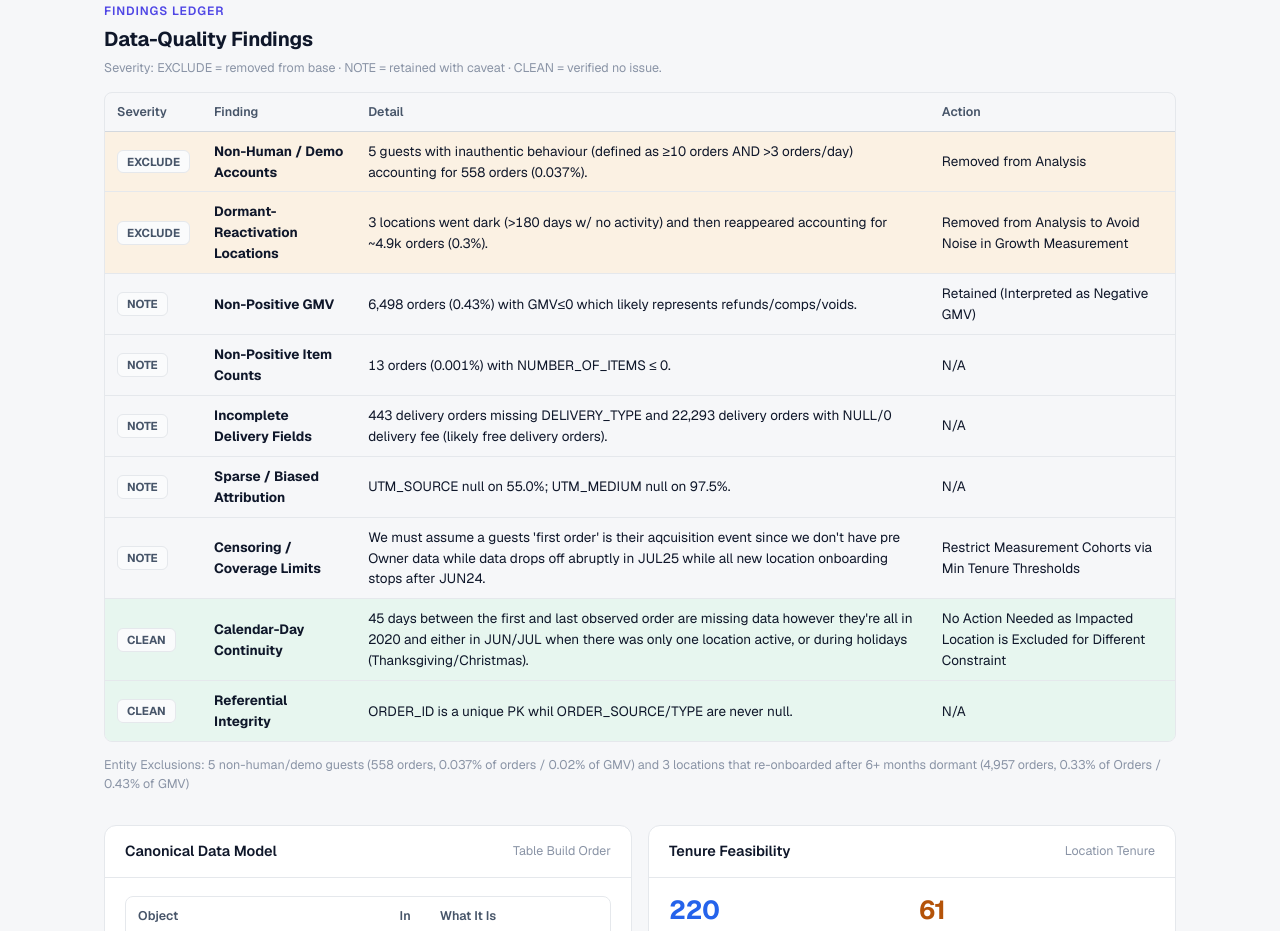
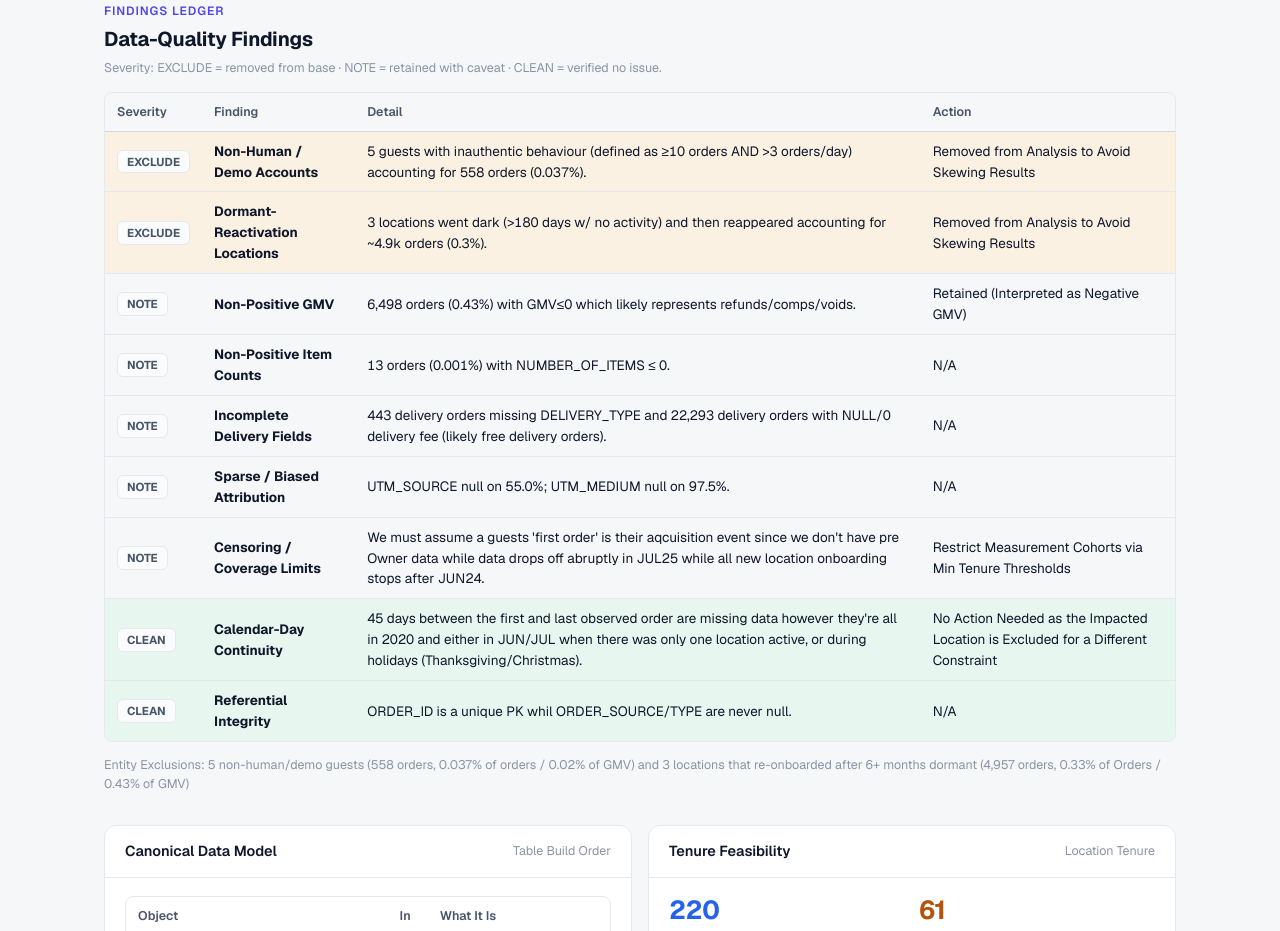
Before and after one commit to ShravanVijayabaskaran/sv-owner-growth-case-study, a Next.js app: page /data-quality in a window 1280 px wide. Shown: the part 1320-2251 px from the top of the page. Built offline with nearby package versions, Linux system fonts and the light colour scheme.

Commit message:
Update dataQuality.ts

```diff
--- a/src/data/dataQuality.ts
+++ b/src/data/dataQuality.ts
@@ -46,14 +46,14 @@ export const TENURE = {
 // Data-quality findings ledger
 export type DQSeverity = "EXCLUDE" | "NOTE" | "CLEAN";
 export const DQ_FINDINGS: { severity: DQSeverity; finding: string; detail: string; action: string }[] = [
-  { severity: "EXCLUDE", finding: "Non-Human / Demo Accounts", detail: "5 guests with inauthentic behaviour (defined as ≥10 orders AND >3 orders/day) accounting for 558 orders (0.037%).", action: "Removed from Analysis" },
-  { severity: "EXCLUDE", finding: "Dormant-Reactivation Locations", detail: "3 locations went dark (>180 days w/ no activity) and then reappeared accounting for ~4.9k orders (0.3%).", action: "Removed from Analysis to Avoid Noise in Growth Measurement" },
+  { severity: "EXCLUDE", finding: "Non-Human / Demo Accounts", detail: "5 guests with inauthentic behaviour (defined as ≥10 orders AND >3 orders/day) accounting for 558 orders (0.037%).", action: "Removed from Analysis to Avoid Skewing Results" },
+  { severity: "EXCLUDE", finding: "Dormant-Reactivation Locations", detail: "3 locations went dark (>180 days w/ no activity) and then reappeared accounting for ~4.9k orders (0.3%).", action: "Removed from Analysis to Avoid Skewing Results" },
   { severity: "NOTE", finding: "Non-Positive GMV", detail: "6,498 orders (0.43%) with GMV≤0 which likely represents refunds/comps/voids.", action: "Retained (Interpreted as Negative GMV)" },
   { severity: "NOTE", finding: "Non-Positive Item Counts", detail: "13 orders (0.001%) with NUMBER_OF_ITEMS ≤ 0.", action: "N/A" },
   { severity: "NOTE", finding: "Incomplete Delivery Fields", detail: "443 delivery orders missing DELIVERY_TYPE and 22,293 delivery orders with NULL/0 delivery fee (likely free delivery orders).", action: "N/A" },
   { severity: "NOTE", finding: "Sparse / Biased Attribution", detail: "UTM_SOURCE null on 55.0%; UTM_MEDIUM null on 97.5%.", action: "N/A" },
   { severity: "NOTE", finding: "Censoring / Coverage Limits", detail: "We must assume a guests 'first order' is their aqcuisition event since we don't have pre Owner data while data drops off abruptly in JUL25 while all new location onboarding stops after JUN24.", action: "Restrict Measurement Cohorts via Min Tenure Thresholds" },
-  { severity: "CLEAN", finding: "Calendar-Day Continuity", detail: "45 days between the first and last observed order are missing data however they're all in 2020 and either in JUN/JUL when there was only one location active, or during holidays (Thanksgiving/Christmas).", action: "No Action Needed as Impacted Location is Excluded for Different Constraint" },
+  { severity: "CLEAN", finding: "Calendar-Day Continuity", detail: "45 days between the first and last observed order are missing data however they're all in 2020 and either in JUN/JUL when there was only one location active, or during holidays (Thanksgiving/Christmas).", action: "No Action Needed as the Impacted Location is Excluded for a Different Constraint" },
   { severity: "CLEAN", finding: "Referential Integrity", detail: "ORDER_ID is a unique PK whil ORDER_SOURCE/TYPE are never null.", action: "N/A" },
 ];
 
```
